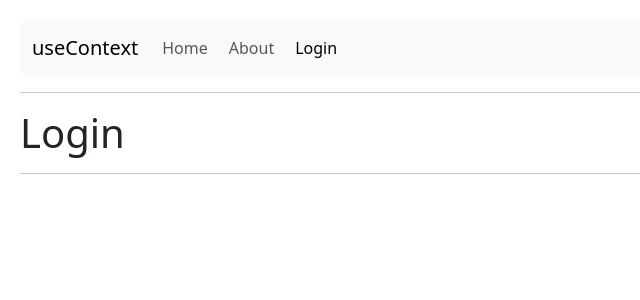
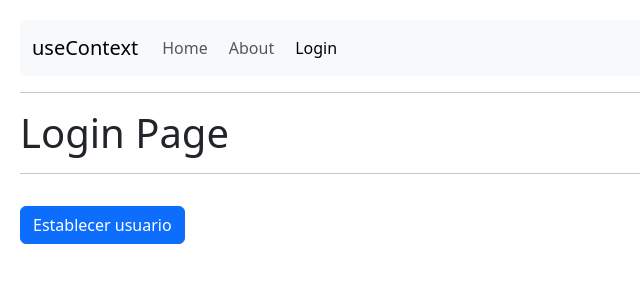
Before and after one commit to PyCeciliaReyes/hooks-App, a React (Vite) app: page /login in a window 1280 px wide. Shown: the top 300 px of the page, without its empty margins (0-640 px from the left). Built offline with nearby package versions, Linux system fonts and the light colour scheme.

Commit message:
Clase: useContext
utillizacion del hook useContext y actualizacion del readme.md

```diff
--- a/src/09-useContext/HomePage.jsx
+++ b/src/09-useContext/HomePage.jsx
@@ -1,8 +1,17 @@
+import { useContext } from 'react';
+import { userContext } from './context/UserContext';
+
 export const HomePage = () => {
+
+    const { user } = useContext( userContext );
+
     return(
         <>
-            <h1>HomePage</h1>
+            <h1>HomePage <small>{ user?.name }</small> </h1>
             <hr />
+            <pre>
+                { JSON.stringify( user, null, 3 ) }
+            </pre>
         </>
     );
 };
--- a/src/09-useContext/Login.jsx
+++ b/src/09-useContext/Login.jsx
@@ -1,8 +1,23 @@
+import { useContext } from "react";
+import { userContext } from "./context/UserContext";
+
 export const Login = () => {
+
+    const {user, setUser} = useContext(userContext);
+
     return(
         <>
-            <h1>Login</h1>
+            <h1>Login Page</h1>
             <hr />
+            <pre>
+                {JSON.stringify(user, null, 3 )  }
+            </pre>
+            <button
+                className="btn btn-primary"
+                onClick={ () => setUser({ id: 123, name: 'Juan', email: 'juan@google.com' })  }
+            >
+                Establecer usuario
+            </button>
         </>
     );
 };
--- a/src/09-useContext/NavBar.jsx
+++ b/src/09-useContext/NavBar.jsx
@@ -3,11 +3,11 @@ import { Link, NavLink } from 'react-router-dom';
 export const NavBar = () => {
     return(
         <>
-            <nav class="navbar navbar-expand-lg bg-body-tertiary rounded-3">
-                <div class="container-fluid">
-                    <Link class="navbar-brand" to="/">useContext</Link>
-                        <div class="collapse navbar-collapse" id="navbarNav">
-                            <ul class="navbar-nav">
+            <nav className="navbar navbar-expand-lg bg-body-tertiary rounded-3">
+                <div className="container-fluid">
+                    <Link className="navbar-brand" to="/">useContext</Link>
+                        <div className="collapse navbar-collapse" id="navbarNav">
+                            <ul className="navbar-nav">
                                 <NavLink
                                     className={({isActive}) => `nav-link ${ isActive ? 'active' : ''}`}
                                     to='/'
--- a/src/09-useContext/context/userProvider.jsx
+++ b/src/09-useContext/context/userProvider.jsx
@@ -1,10 +1,17 @@
-import { userContext } from "./UserContext";
+import { useState } from 'react';
+import { userContext } from './UserContext';
 
+// const user = {
+//     id: 123,
+//     name: 'Fernando Herrera',
+//     email: 'fernando@google.com'
+// }
 
 export const UserProvider = ({ children  }) => {
-
+    const [user, setUser] = useState();
     return(
-        <userContext.Provider value={{ hola:'mundo' }}>
+        // <userContext.Provider value={{ hola:'mundo', user: user }}>
+        <userContext.Provider value={{ user, setUser }}>
             {children}
         </userContext.Provider>
     );
```
Also changed, not shown: 1 other file (tests, documents, lock files or other folders).
